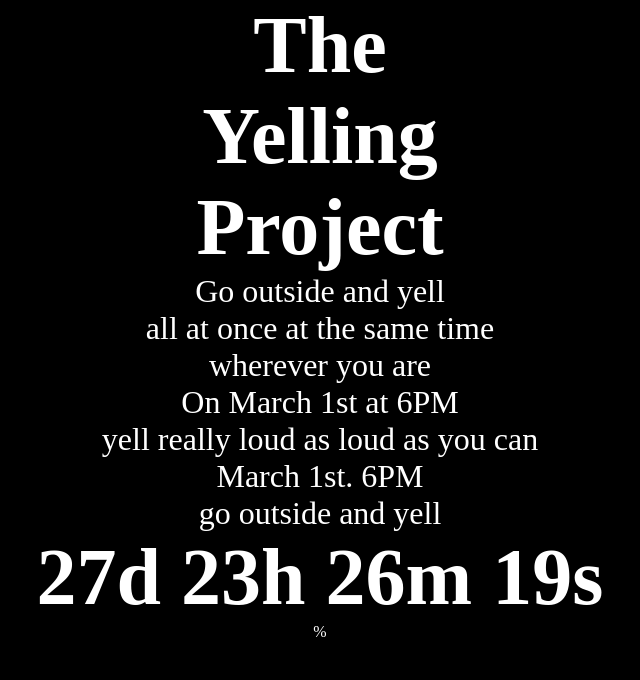
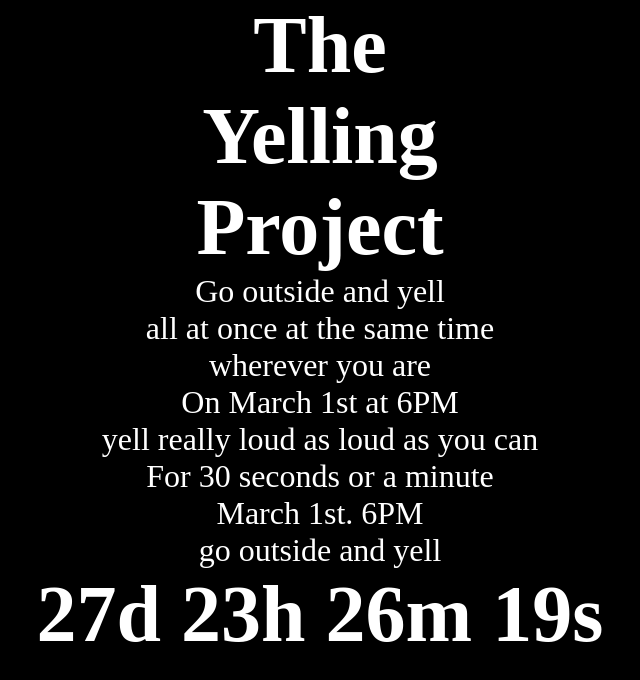
Before and after one commit to funcyChaos/The-Yelling-Project, a plain HTML site: page index.html in a window 1280 px wide. Shown: the whole page, without its empty margins (320-960 px from the left). Drawn offline with Linux system fonts and the light colour scheme.

Commit message:
feat(length): how long to yell oops

```diff
--- a/index.html
+++ b/index.html
@@ -15,9 +15,10 @@
 		<p>wherever you are</p>
 		<p>On March 1st at 6PM</p>
 		<p>yell really loud as loud as you can</p>
+		<p>For 30 seconds or a minute</p>
 		<p>March 1st. 6PM</p>
 		<p>go outside and yell</p>
 		<h1 id="countdown">Loading...</h1>
 		<script src="./javascript.js"></script>
 	</body>
-</html>%
+</html>
```
